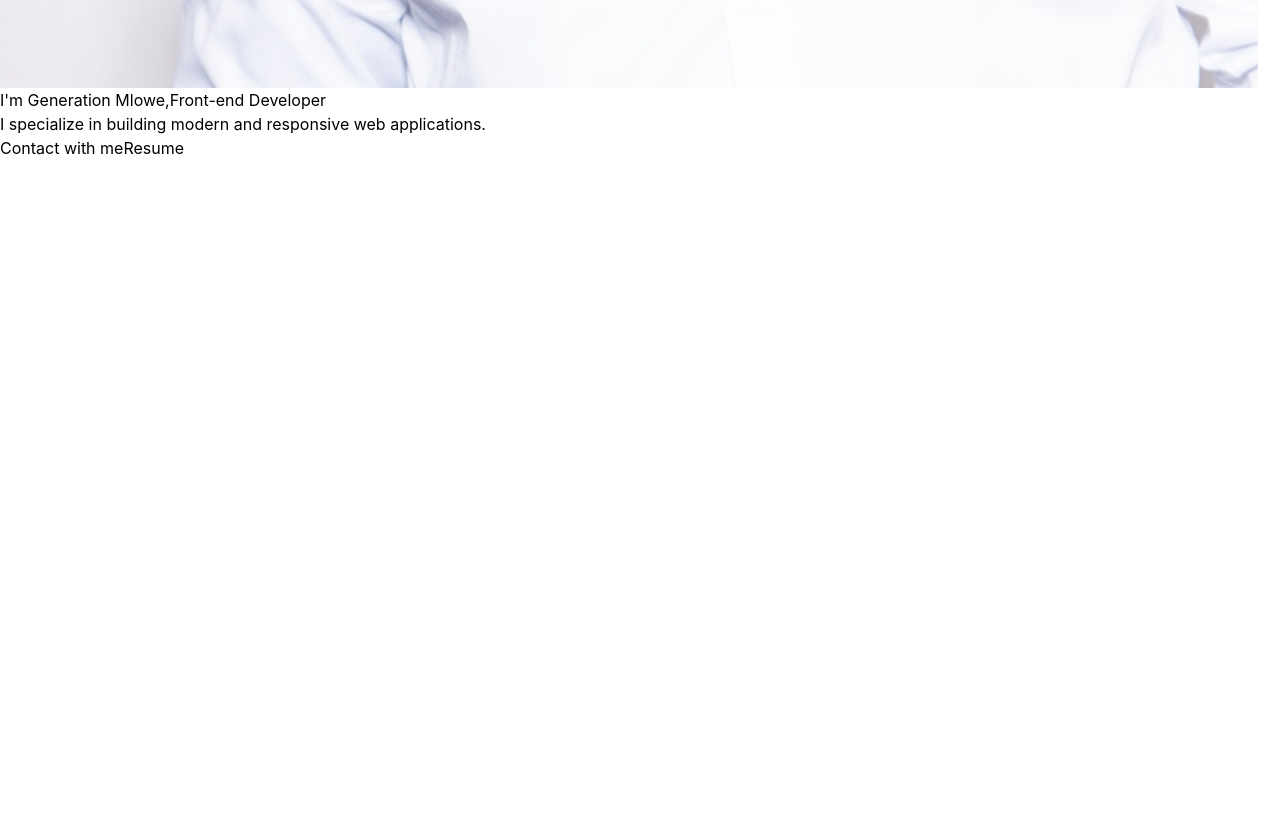
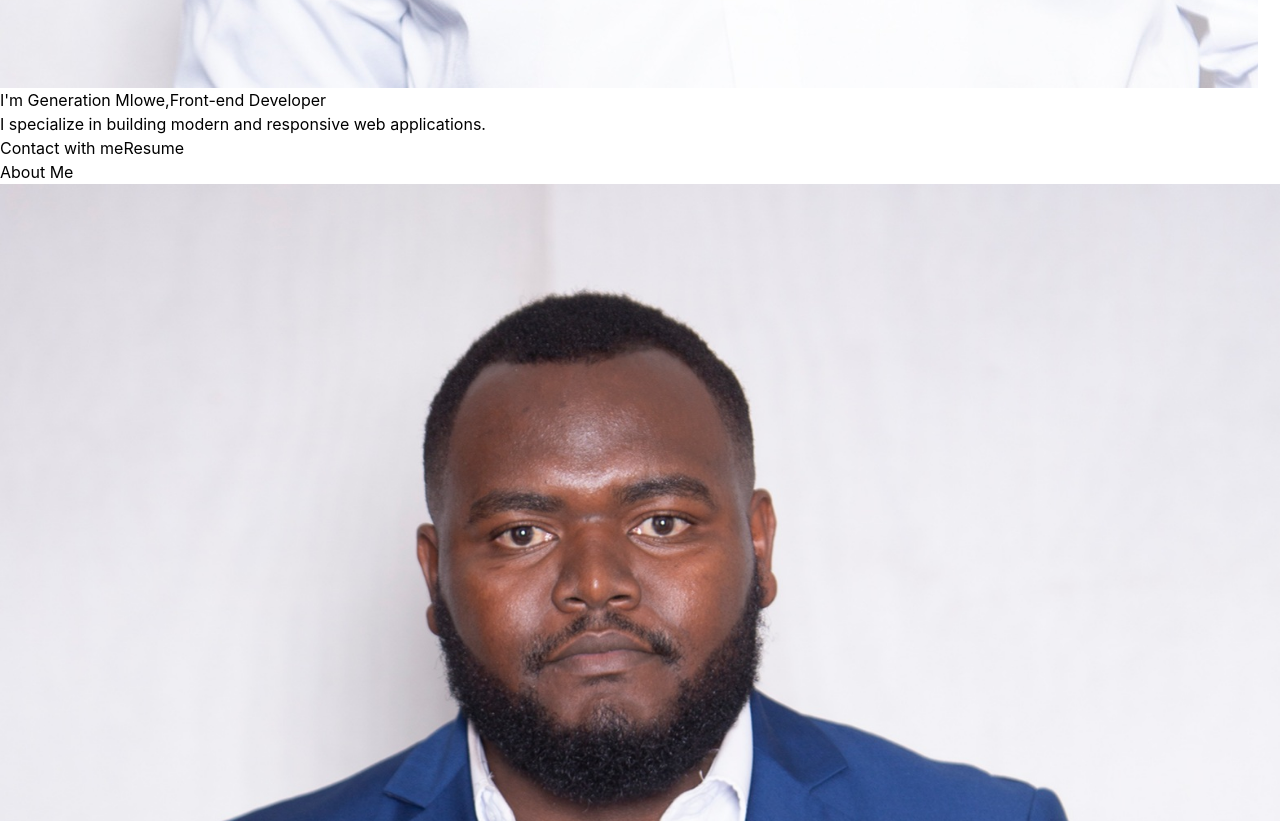
Before and after one commit to Mlowegene/mlowe-portifolio, a React (Vite) app: page / in a window 1280 px wide. Shown: the part 1339-2160 px from the top of the page. Before the commit the page ends 1499 px from the top, so only its background shows below. Built offline with nearby package versions, Linux system fonts and the light colour scheme.

Commit message:
fix: change image

```diff
--- a/src/App.jsx
+++ b/src/App.jsx
@@ -1,6 +1,8 @@
 import { useState } from 'react'
 import NavBar from './components/NavBar'
 import Hero from './components/Hero'
+import About from './components/About'
+import Service from './components/Service'
 
 function App() {
 
@@ -8,6 +10,7 @@ function App() {
     <>
     <NavBar />
     <Hero />
+    <About />
     </>
   )
 }
--- a/src/components/About.jsx
+++ b/src/components/About.jsx
@@ -1,4 +1,4 @@
-import aboutImage from "../assets/mlowe.jpg"
+import aboutImage from "../assets/mlowe02.jpg"
 
 function About() {
   return (
```
Also changed, not shown: src/assets/mlowe02.jpg (added).
